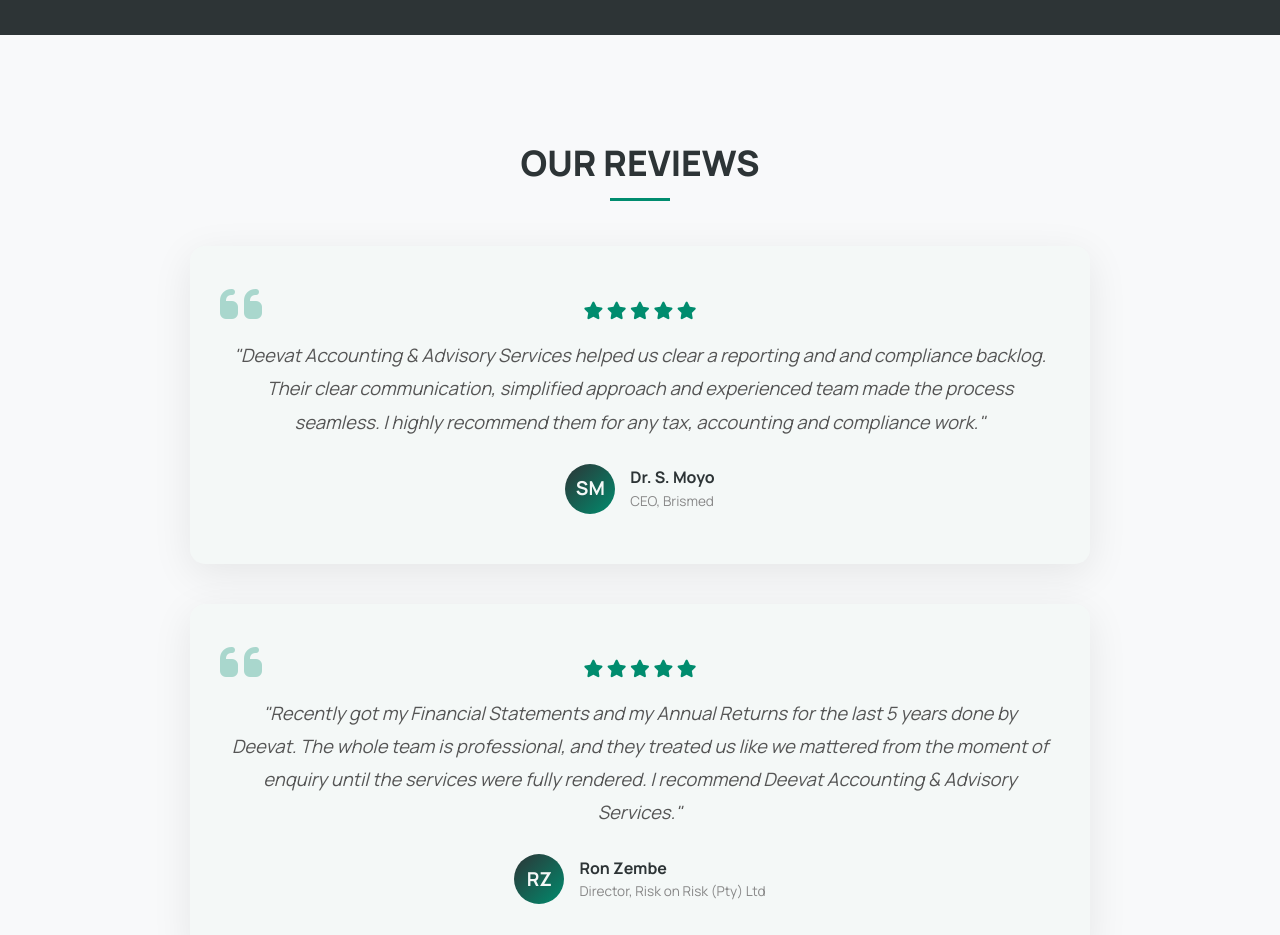
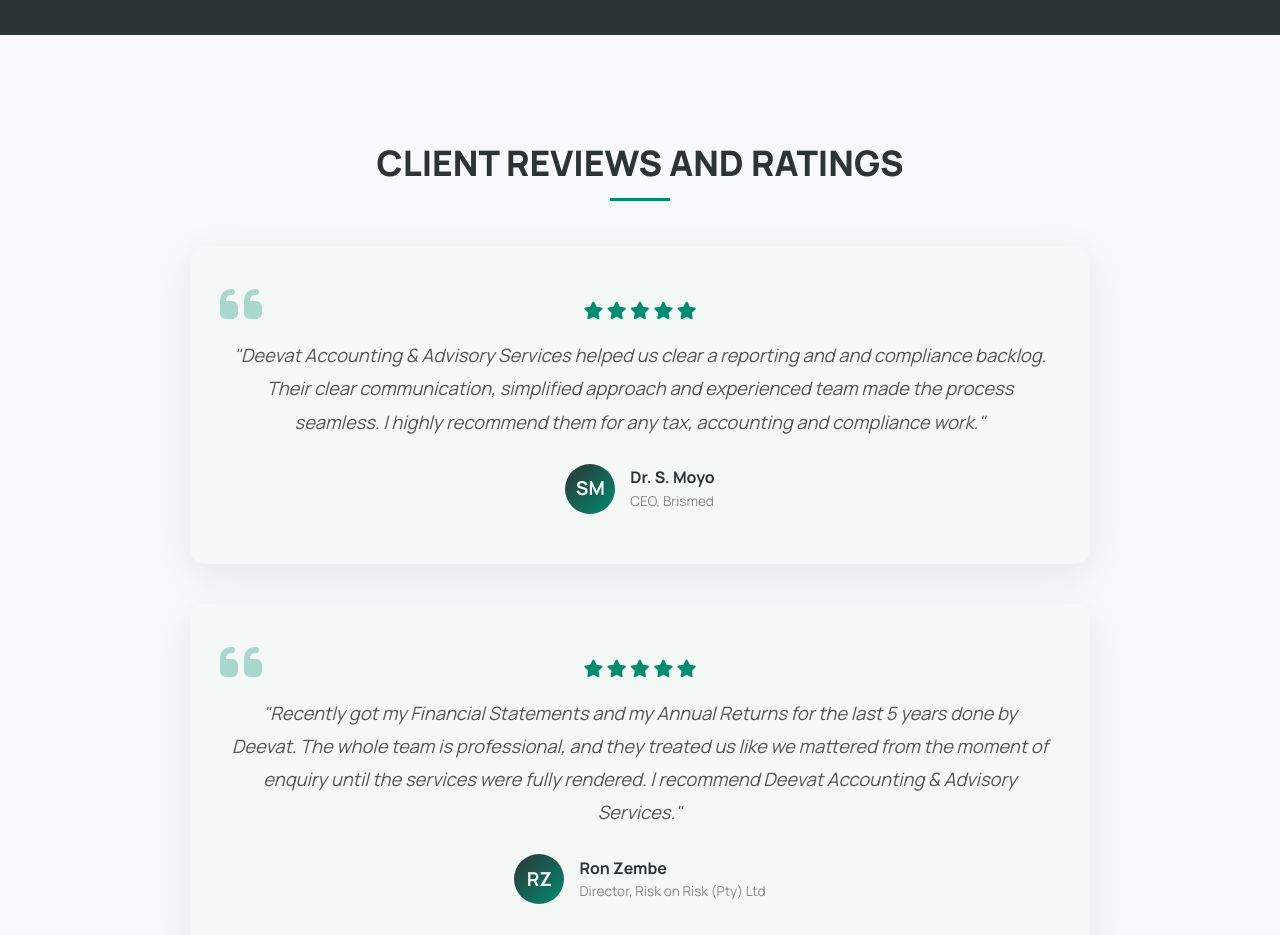
Before and after one commit to Deevat/website-vercel, a website: page index.html in a window 1280 px wide. Shown: the part 3820-4755 px from the top of the page. Drawn offline with nearby package versions, Linux system fonts and the light colour scheme.

Commit message:
Update index.html

```diff
--- a/index.html
+++ b/index.html
@@ -919,7 +919,7 @@
     <!-- Reviews Section -->
     <section class="reviews">
         <div class="reviews-inner">
-            <h2 class="section-title animate">OUR Reviews</h2>
+            <h2 class="section-title animate">Client Reviews and Ratings</h2>
             <div class="review-card animate">
                 <div class="review-stars">
                     <i class="fas fa-star"></i>
```
